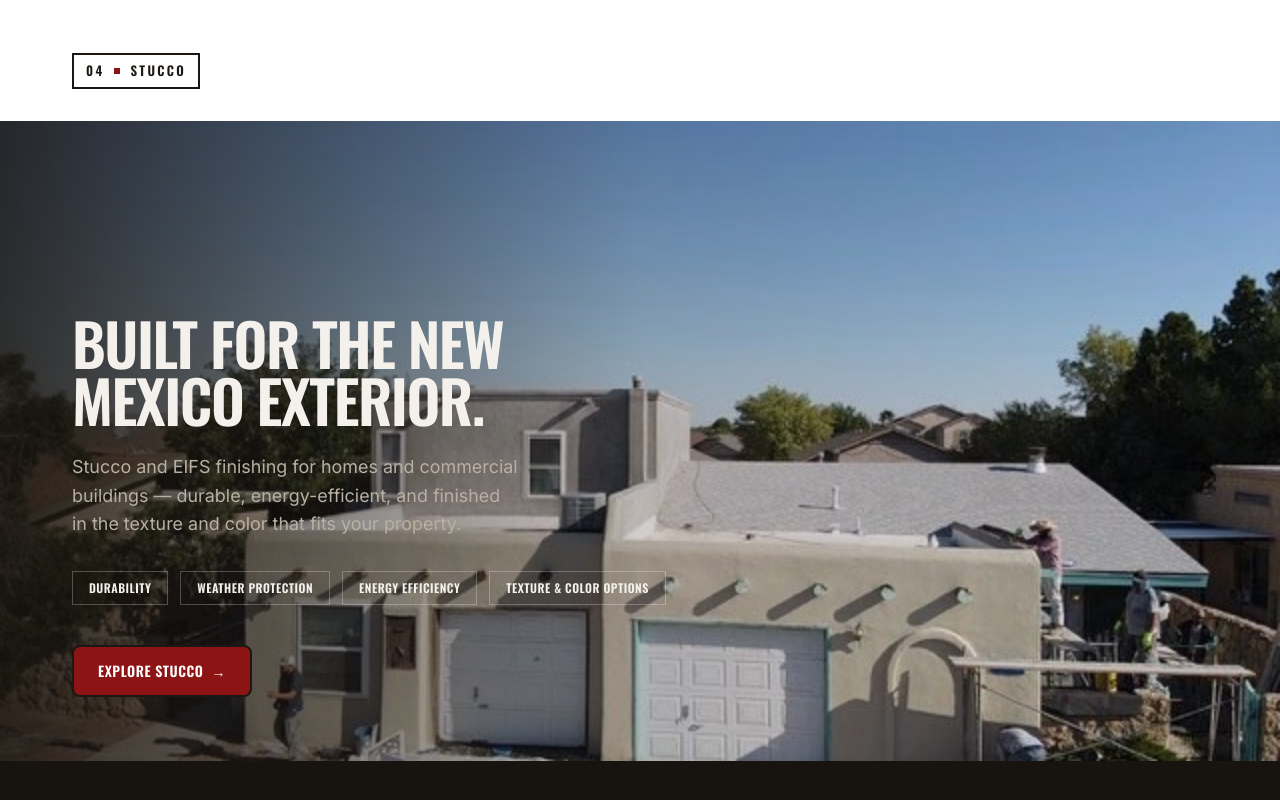
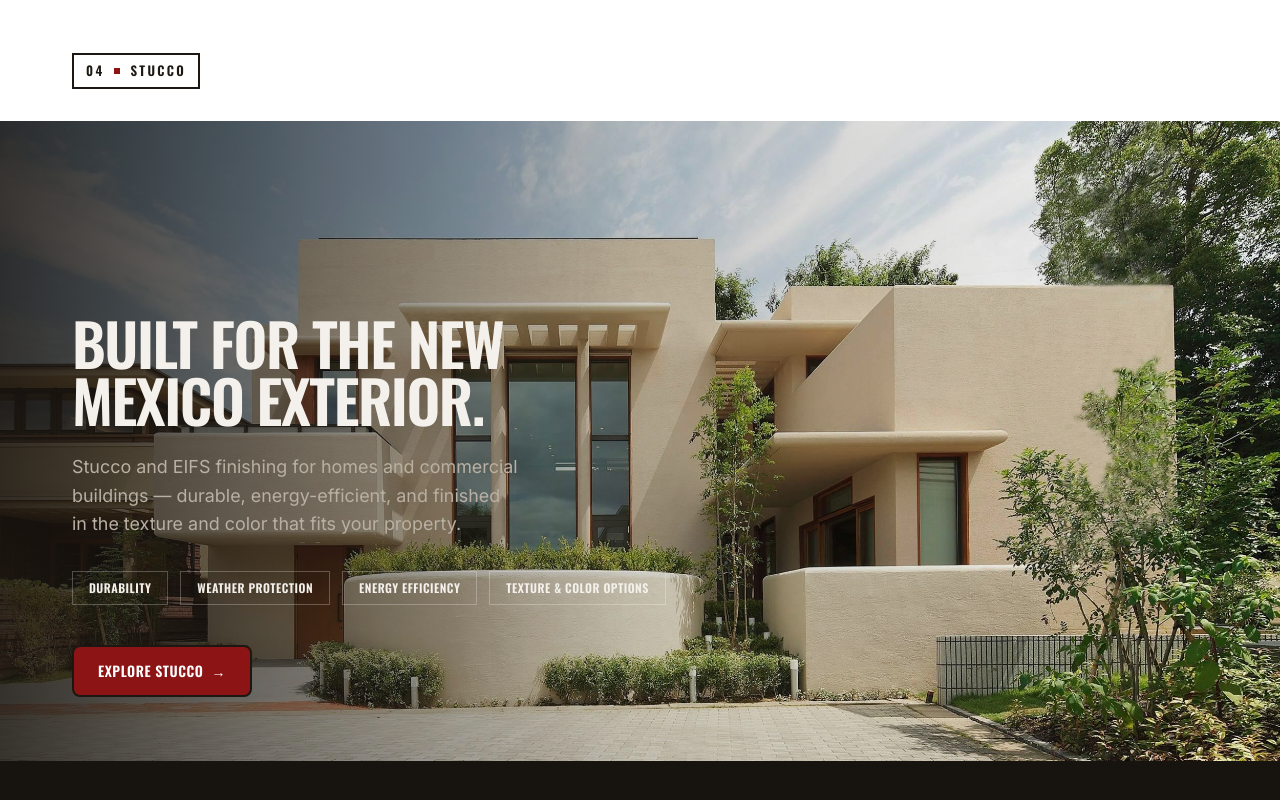
Before and after one commit to BytesPlatform-ops/gilbertandsonsroofingandstucco, a Next.js app: page / in a window 1280 px wide. Shown: the part 3920-4720 px from the top of the page. Built offline with nearby package versions, Linux system fonts and the light colour scheme.

Commit message:
Refactor code structure for improved readability and maintainability

```diff
--- a/components/home/StuccoFeature.tsx
+++ b/components/home/StuccoFeature.tsx
@@ -14,8 +14,8 @@ export default function StuccoFeature() {
 
       <div className="relative mt-8 h-[80vh] min-h-[520px] w-full overflow-hidden">
         <SafeMedia
-          src="/projects/stucco-house-exterior-01.webp"
-          alt="Residential stucco exterior finished by Gilbert & Sons"
+          src="/projects/stucco-modern-exterior-01.jpeg"
+          alt="Modern stucco home exterior with a smooth, clean finish"
           fill
           rounded={false}
         />
```
Also changed, not shown: public/gilbertstucco.jpeg (added), public/projects/stucco-modern-exterior-01.jpeg (added).
